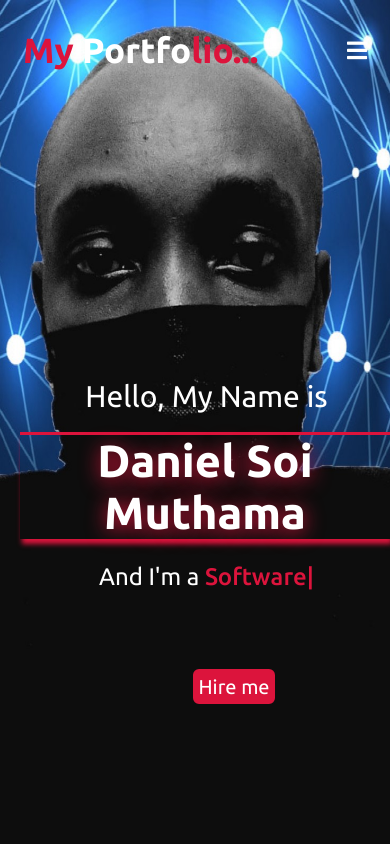
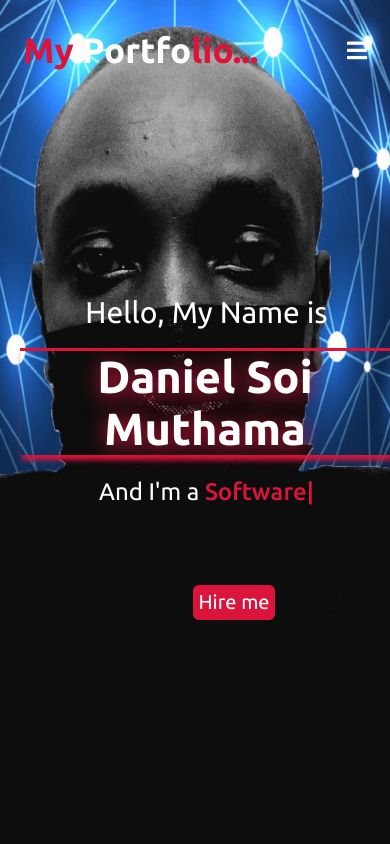
Before and after one commit to danielmuthama/my_portfolio, a plain HTML site: page index.html in a window 390 px wide. Shown: the top 844 px of the page. Drawn offline with nearby package versions, Linux system fonts and the light colour scheme.

Commit message:
update files

```diff
--- a/style.css
+++ b/style.css
@@ -957,6 +957,10 @@
                 max-width: 30px;
                 max-height: 50px;
             }
+            .home .home-content {
+                position: absolute;
+                top: 30%;
+            }
             .home .home-content .text-2 {
                 border-top: 3px solid crimson;
                 text-shadow: 0px 3px 20px crimson;
@@ -1011,7 +1015,7 @@
                 text-align: center;
                 padding-top: 23px;
                 position: absolute;
-                top: 40%;
+                top: 30%;
             }
             .home .home-content .text-2 {
                 font-size: 70px;
@@ -1062,7 +1066,7 @@
             }
             .home .home-content {
                 position: absolute;
-                top: 40%;
+                top: 30%;
             }
         }
 
@@ -1072,7 +1076,7 @@
             }
             .home .home-content {
                 position: absolute;
-                top: 40%;
+                top: 30%;
             }
             .home .home-content .text-2 {
                 font-size: 60px;
@@ -1113,7 +1117,7 @@
             }
             .home .home-content {
                 position: absolute;
-                top: 40%;
+                top: 30%;
             }
             .right form .error-box {
                 width: 150px;
```
